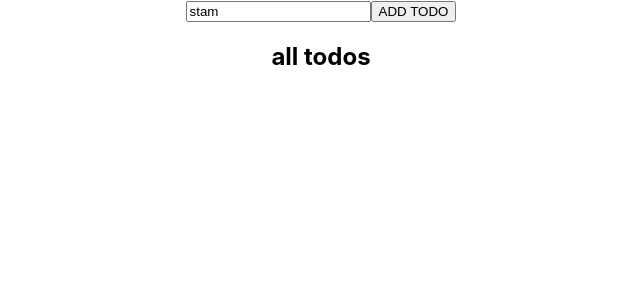
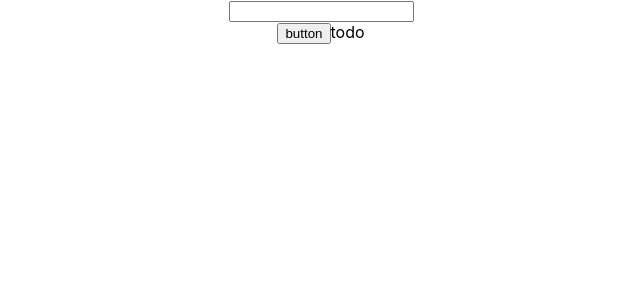
Before and after one commit to hadasze/TODOS_proj, a React (Create React App) app in the folder todos/: page / in a window 1280 px wide. Shown: the top 300 px of the page, without its empty margins (319-959 px from the left). Built offline with nearby package versions, Linux system fonts and the light colour scheme.

Commit message:
Revert "Todo component"

```diff
--- a/todos/src/App.js
+++ b/todos/src/App.js
@@ -1,45 +1,14 @@
-import { useEffect, useState } from 'react';
+import logo from './logo.svg';
 import './App.css';
 import Todo from './Components/Todo'
 
 function App() {
 
-  const [enteredTodoLabel, setEnteredTodoLabel] = useState('stam');
-  const [idCounter, setIdCounter] = useState(0);
-//  {id: number, label: label, active: true}
-  const [allTodos, setAllTodos] = useState([]);
-
-
-  const submitCompleteTodo = (currID) => {
-    allTodos.forEach(todo => { todo.id === currID ? todo.active = false : todo.active = todo.active;
-    });
-  }
-
-  const submitInProgressTodo = (currID) => {
-    allTodos.forEach(todo => { todo.id === currID ? todo.active = true : todo.active = todo.active;
-    });
-  }
-
-  const addTodo = () => {
-    console.log("dd");
-    setIdCounter(idCounter+1);
-    setAllTodos ( [...allTodos, {id: idCounter, label:enteredTodoLabel, active: true}])
-  }
-
-  useEffect(() => {
-
-  }, [allTodos]);
 
   return (
     <div className="App">
-      <input type="text" name="todoLabel" id="label" onChange={(e) => setEnteredTodoLabel(e.target.value)} value={enteredTodoLabel}/>
-      <button onClick={addTodo}> ADD TODO</button>
-
-      <h2>all todos</h2>
-      {allTodos ? allTodos.map((currTodo) =>
-              <Todo id={currTodo.id} label={currTodo.label} submitCompleteTodo={submitCompleteTodo} submitInProgressTodo={submitInProgressTodo}></Todo>
-      ) : ""}
-
+      <input></input>
+      <Todo></Todo>
     </div>
   );
 }
--- a/todos/src/Components/Todo.js
+++ b/todos/src/Components/Todo.js
@@ -1,27 +1,14 @@
-import React, {useState} from 'react'
 
 
 function Todo(props) {
 
-    const [complete, setComplete] = useState(false);
-
-    const onCompleteHandler = () => {
-        // setComplete(true);
-        props.submitCompleteTodo()
-    }
-
-    const onActiveHandler = () => {
-        // setCheck(!check);
-        props.submitInProgressTodo();
-    }
-
 
     return (
       <form>
-          {/* <input type="checkbox"> {complete ? "inProgress" : "complete"}</input> */}
-          <input type="checkbox" name="news" id="news" checked={props.active} onChange={props.active ? () => onActiveHandler(props.id) :
-                                                                                                        () => onCompleteHandler(props.id)}/>
-          {props.label}
+          <href>
+          <button>button</button>
+          todo
+          </href>
       </form>
     );
   }
```
